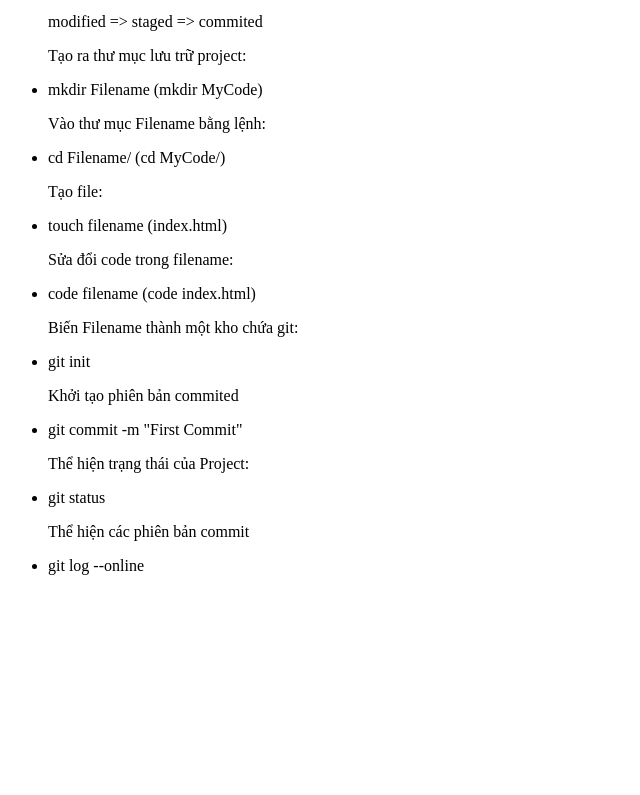
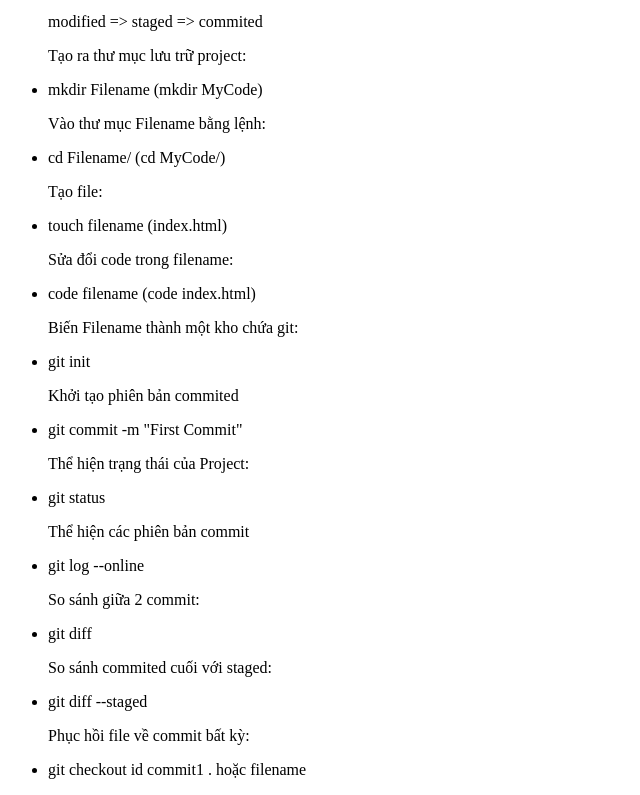
Before and after one commit to NguyetUET/HTML-WorkSpace, a plain HTML site: page git.html in a window 1280 px wide. Shown: the part 577-1372 px from the top of the page, without its empty margins (0-640 px from the left). Before the commit the page ends 1168 px from the top, so only its background shows below. Drawn offline with Linux system fonts and the light colour scheme.

Commit message:
Third Commit

```diff
--- a/git.html
+++ b/git.html
@@ -33,7 +33,12 @@
             <li>git status</li>
             <p>Thể hiện các phiên bản commit</p>
             <li>git log --online</li>
-
+            <p>So sánh giữa 2 commit:</p>
+            <li>git diff</li>
+            <p>So sánh commited cuối với staged:</p>
+            <li>git diff --staged</li>
+            <p>Phục hồi file về commit bất kỳ:</p>
+            <li>git checkout id commit1 . hoặc filename</li>
         </ul>
     </body>
 </html>
```
Also changed, not shown: tek4.html (added).
